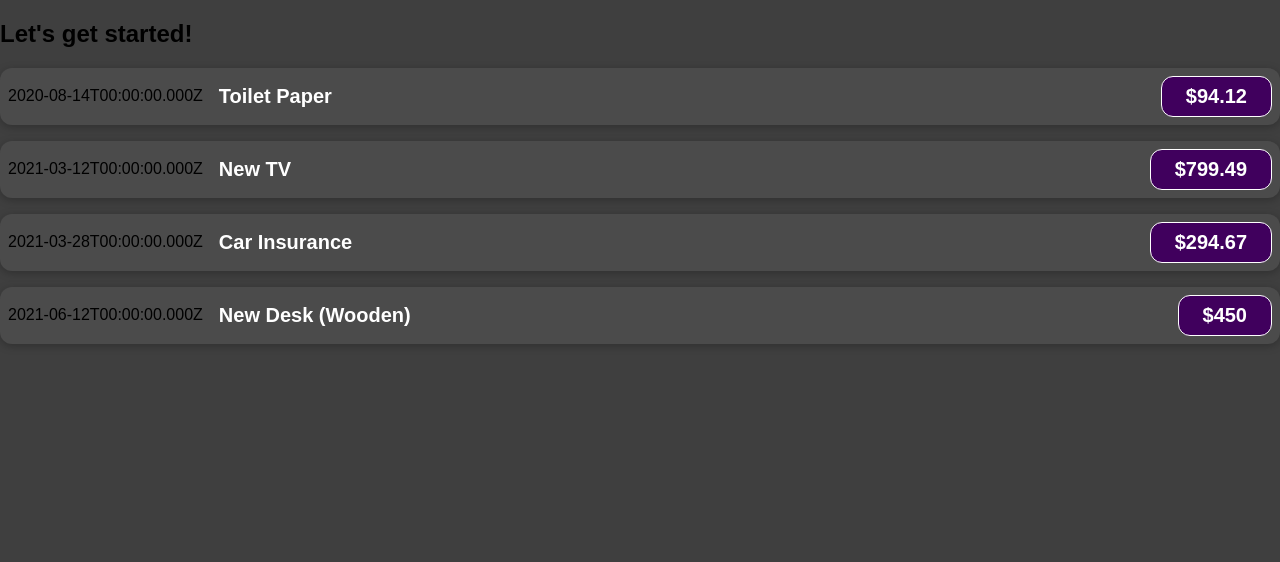
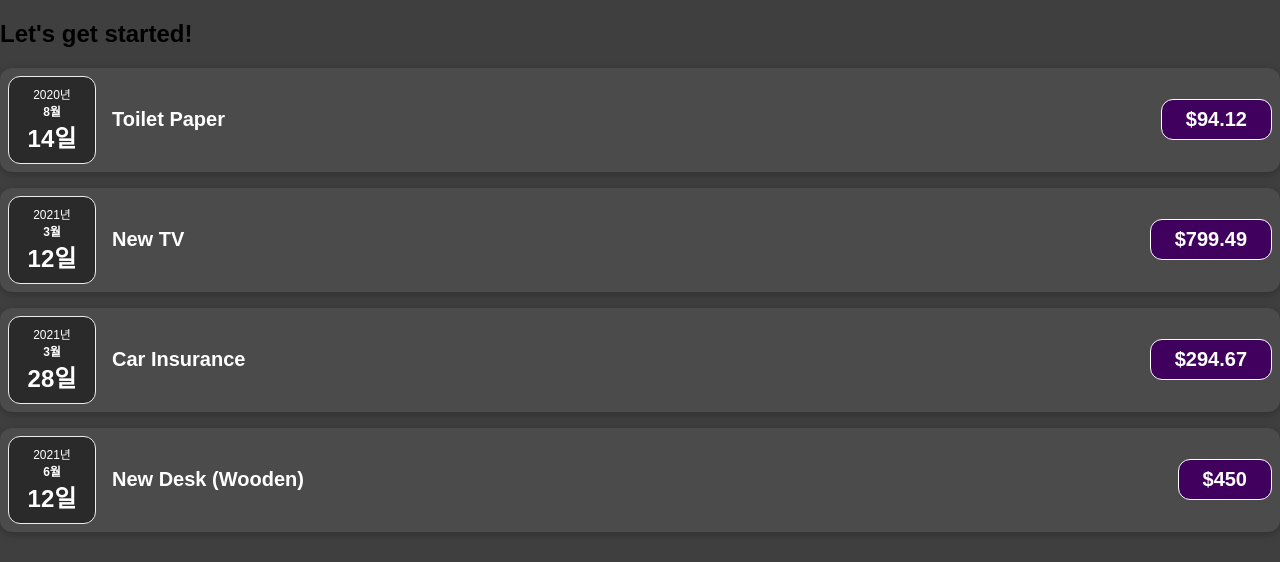
Before and after one commit to shch989/React-Complete-Guide, a React (Create React App) app: page / in a window 1280 px wide. Shown: the top 562 px of the page. Built offline with nearby package versions, Linux system fonts and the light colour scheme.

Commit message:
컴포넌트 분리

```diff
--- a/src/App.js
+++ b/src/App.js
@@ -9,7 +9,12 @@ function App() {
       amount: 94.12,
       date: new Date(2020, 7, 14),
     },
-    { id: 'e2', title: 'New TV', amount: 799.49, date: new Date(2021, 2, 12) },
+    {
+       id: 'e2',
+       title: 'New TV',
+       amount: 799.49,
+       date: new Date(2021, 2, 12),
+    },
     {
       id: 'e3',
       title: 'Car Insurance',
--- /dev/null
+++ b/src/components/ExpenseDate.css
@@ -0,0 +1,26 @@
+.expense-date {
+  display: flex;
+  flex-direction: column;
+  width: 5.5rem;
+  height: 5.5rem;
+  border: 1px solid #ececec;
+  background-color: #2a2a2a;
+  color: white;
+  border-radius: 12px;
+  align-items: center;
+  justify-content: center;
+}
+
+.expense-date__month {
+  font-size: 0.75rem;
+  font-weight: bold;
+}
+
+.expense-date__year {
+  font-size: 0.75rem;
+}
+
+.expense-date__day {
+  font-size: 1.5rem;
+  font-weight: bold;
+}
--- /dev/null
+++ b/src/components/ExpenseDate.js
@@ -0,0 +1,16 @@
+import './ExpenseDate.css';
+
+function ExpenseDate(props) {
+  const month = props.date.toLocaleString("ko-KR", {month: 'long'});
+  const day = props.date.toLocaleString("ko-KR", {day: '2-digit'})
+  const year = props.date.getFullYear();
+  return (
+    <div className='expense-date'>
+      <div className='expense-date__year'>{year}년</div>
+      <div className='expense-date__month'>{month}</div>
+      <div className='expense-date__day'>{day}</div>
+    </div>
+  )
+}
+
+export default ExpenseDate;
--- a/src/components/ExpenseItem.js
+++ b/src/components/ExpenseItem.js
@@ -1,9 +1,10 @@
 import './ExpenseItem.css';
+import ExpenseDate from './ExpenseDate';
 
 function ExpenseItem(props) {
   return (
     <div className='expense-item'>
-      <div>{props.date.toISOString()}</div>
+      <ExpenseDate date={props.date} />
       <div className='expense-item__description'>
         <h2>{props.title}</h2>
         <div className='expense-item__price'>${props.amount}</div>
```
